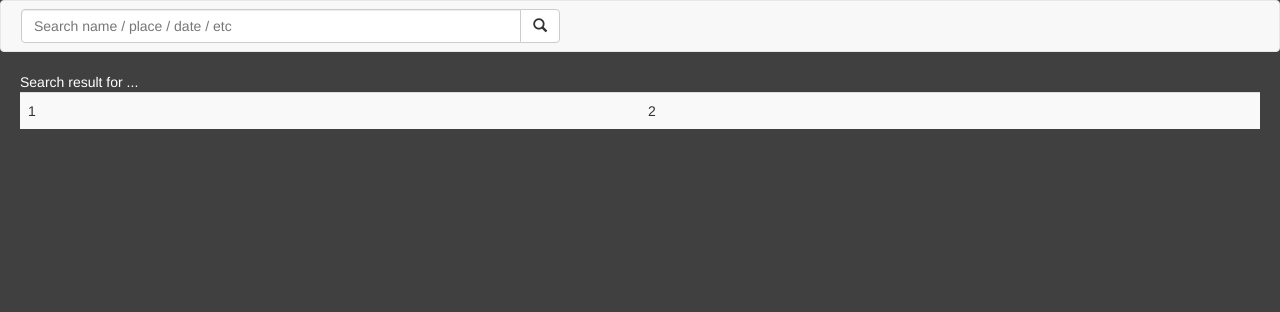
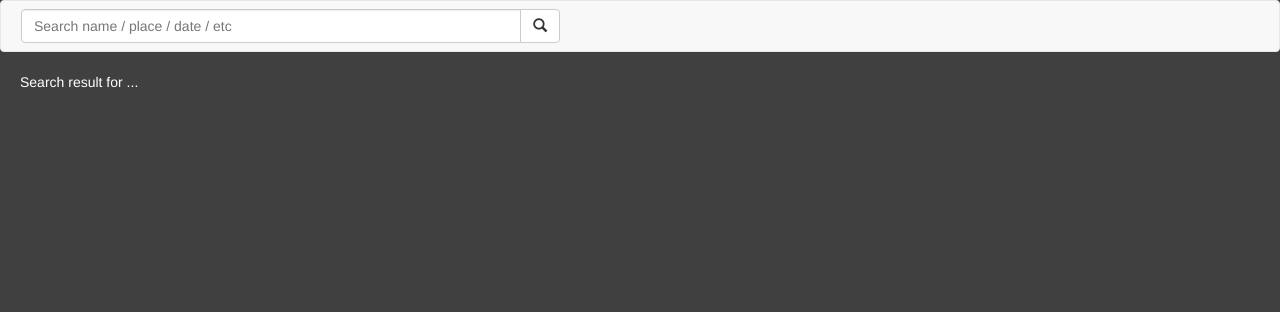
Before and after one commit to guts2014/guinw, a Django app: template templates/search.html in a window 1280 px wide. Shown: the top 312 px of the page. Run offline with Django 3.2, Linux system fonts and the light colour scheme; the template is opened without the code that fills it, so the values that code supplies are empty; some libraries are stand-ins or nearby versions.

Commit message:
remove hardcoded

```diff
--- a/templates/search.html
+++ b/templates/search.html
@@ -35,17 +35,12 @@
             <tbody>
             {% for row in data %}
                 <tr class="clickableRow pointer" href="/{{ row.0 }}">
-                <td> {{ row.0 }} </td>
+                    <td> {{ row.0 }} </td>
                     <td> {{ row.1 }} </td>
                     <td> {{ row.2 }} </td>
                     <td> {{ row.3 }} </td>
                 </tr>
             {% endfor %}
-
-            <tr class="clickableRow pointer" href="google.co.uk">
-                <td>1</td>
-                <td>2</td>
-            </tr>
             </tbody>
         </table>
     </div>
```
